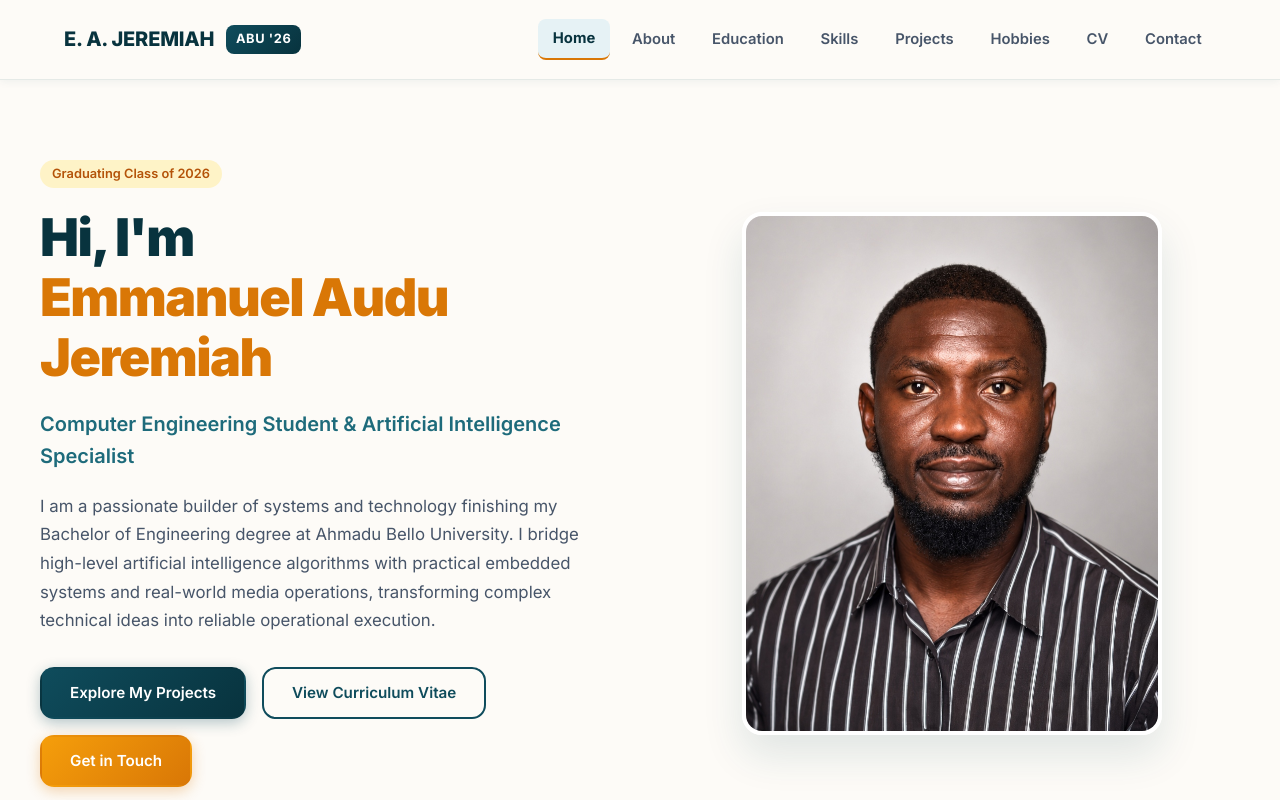
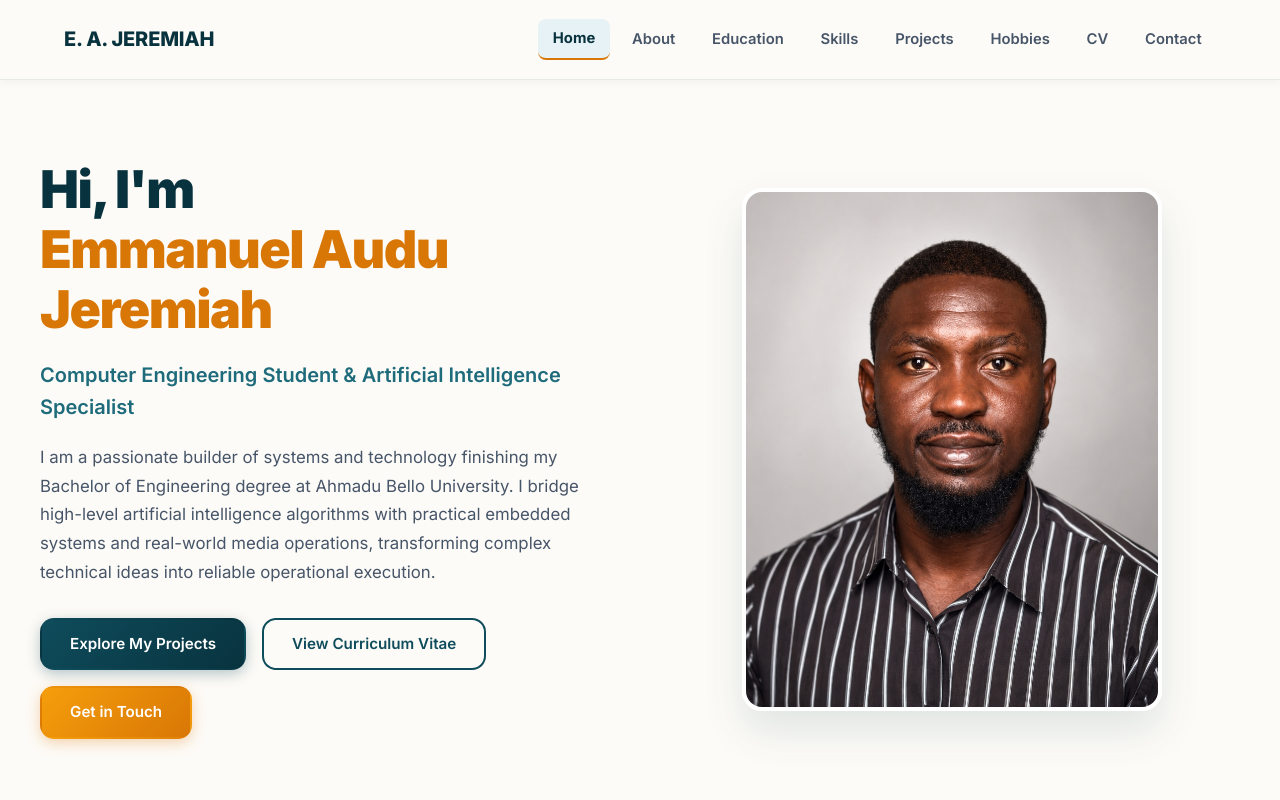
Before and after one commit to eliteone-1/portfolio_website, a plain HTML site: page index.html in a window 1280 px wide. Shown: the top 800 px of the page. Drawn offline with Linux system fonts and the light colour scheme.

Commit message:
Update logo section, remove homepage hero badge, and update contact form copy

```diff
--- a/index.html
+++ b/index.html
@@ -52,7 +52,6 @@
     <div class="header-container">
       <a href="index.html" class="brand-logo" aria-label="Emmanuel Audu Jeremiah Homepage">
         <span>E. A. JEREMIAH</span>
-        <span class="brand-badge">ABU '26</span>
       </a>
 
       <!-- CSS-Only Checkbox Hack for Mobile Navigation -->
@@ -82,9 +81,6 @@
     <!-- HERO SECTION -->
     <section class="hero-section container">
       <div class="hero-content">
-        <div class="hero-badge-wrapper">
-          <span class="badge badge-accent">Graduating Class of 2026</span>
-        </div>
         <h1 class="hero-title">
           Hi, I'm <span class="highlight">Emmanuel Audu Jeremiah</span>
         </h1>
```
Also changed, not shown: about.html (+0 -1 lines), contact.html (+1 -2 lines), cv.html (+0 -1 lines), education.html (+0 -1 lines), hobbies.html (+0 -1 lines), projects.html (+0 -1 lines), skills.html (+0 -1 lines).
